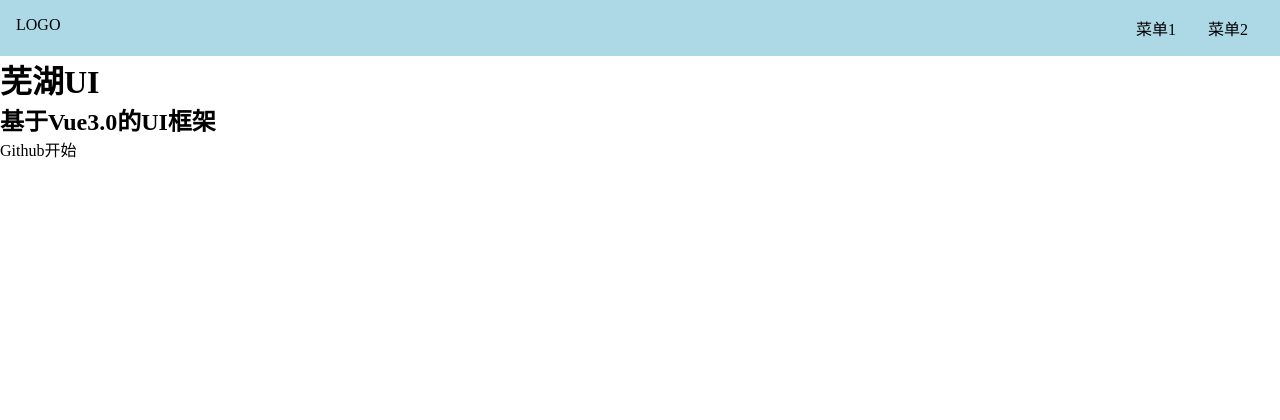
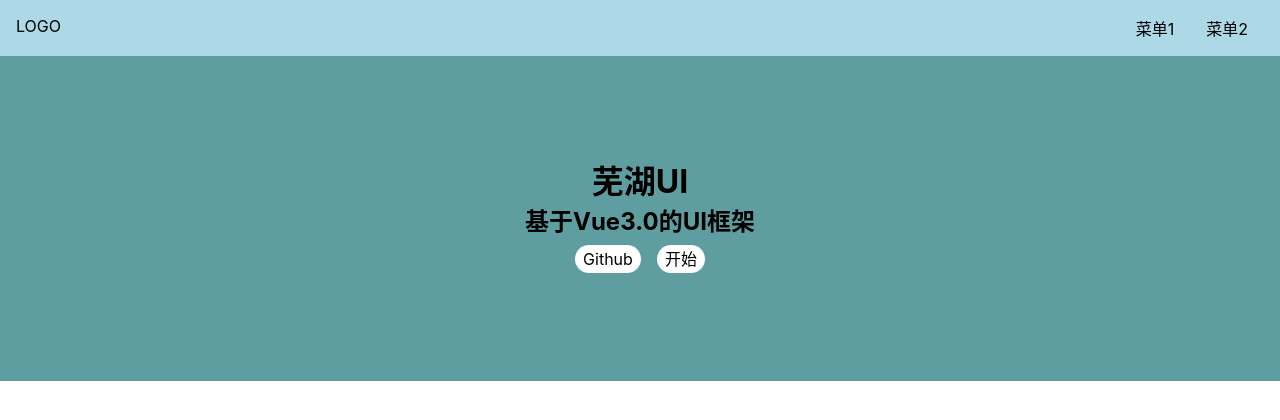
Before and after one commit to Suizhazha/wuhu-ui-1, a Vue app: page /#/ in a window 1280 px wide. Shown: the top 420 px of the page. Built offline with nearby package versions, Linux system fonts and the light colour scheme.

Commit message:
完成Home 页面样式

```diff
--- a/src/index.scss
+++ b/src/index.scss
@@ -14,3 +14,10 @@
     border-bottom: 1px solid;
   }
 }
+
+body {
+  font-size: 16px;
+  // 为什么这样写 font-family
+  //跨平台中文字体解决方案,见 https://github.com/zenozeng/fonts.css/
+  font-family: -apple-system, "Noto Sans", "Helvetica Neue", Helvetica, "Nimbus Sans L", Arial, "Liberation Sans", "PingFang SC", "Hiragino Sans GB", "Noto Sans CJK SC", "Source Han Sans SC", "Source Han Sans CN", "Microsoft YaHei", "Wenquanyi Micro Hei", "WenQuanYi Zen Hei", "ST Heiti", SimHei, "WenQuanYi Zen Hei Sharp", sans-serif;
+}
--- a/src/views/Home.vue
+++ b/src/views/Home.vue
@@ -20,3 +20,27 @@
 components:{Topnav}
     }
 </script>
+
+<style lang="scss" scoped>
+    .banner {
+        padding: 100px 0;
+        display: flex;
+        justify-content: center;
+        align-items: center;
+        flex-direction: column;
+        background: cadetblue;
+        > .actions{
+            padding: 8px 0;
+            a {
+                margin:0 8px;
+                background: #fff;
+                display: inline-block;
+                $h: 28px;
+                height: $h;
+                line-height: $h;
+                border-radius: $h/2;
+                padding: 0 8px;
+            }
+        }
+    }
+</style>
```
